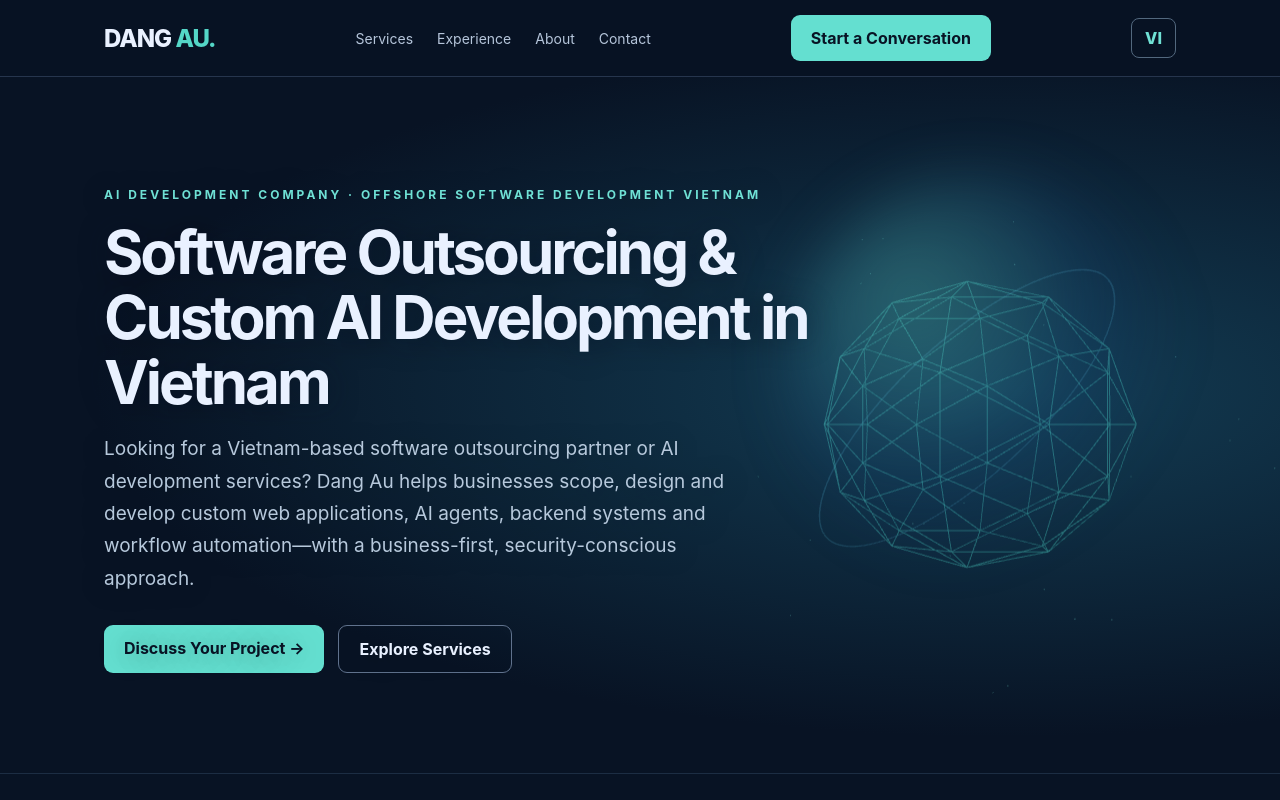
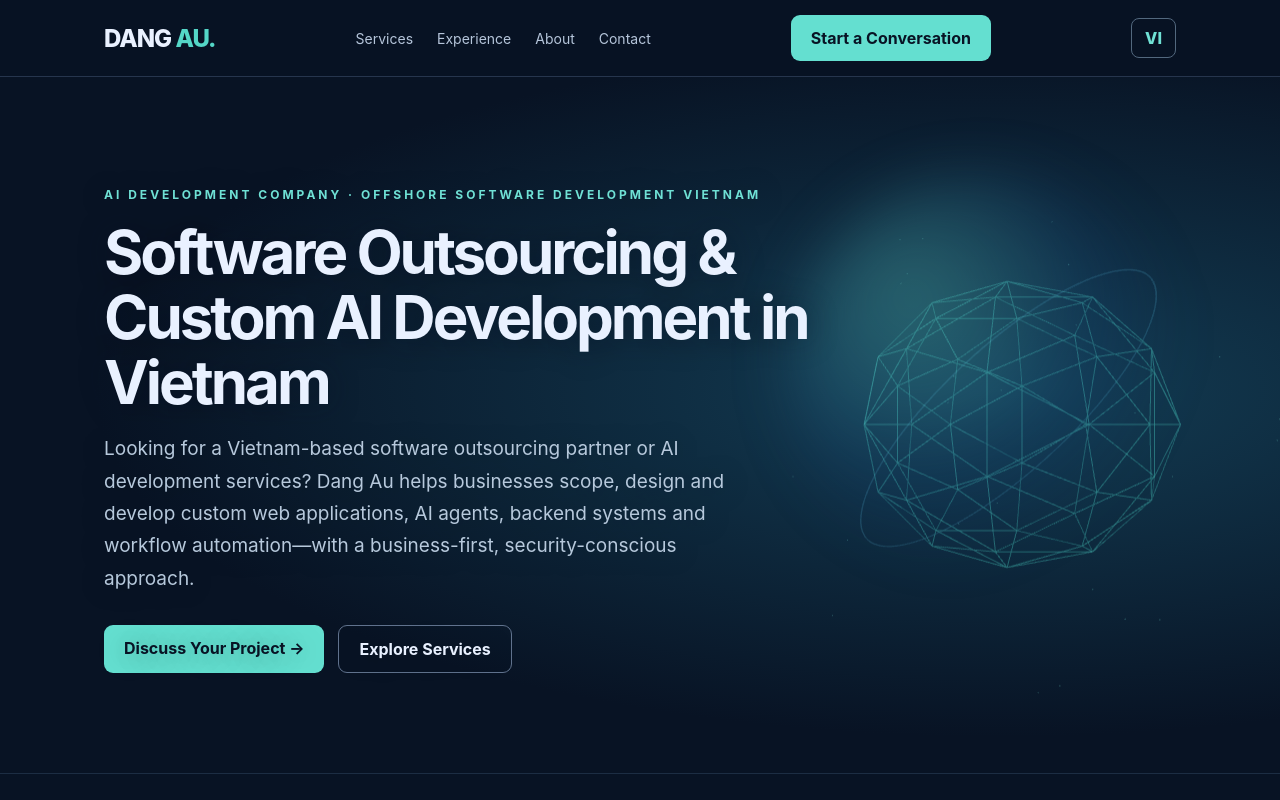
Before and after one commit to ydangishere/dangau, a plain HTML site: page index.html in a window 1280 px wide. Shown: the top 800 px of the page. Drawn offline with nearby package versions, Linux system fonts and the light colour scheme.

Commit message:
Move hero globe another 40px to the right

```diff
--- a/index.html
+++ b/index.html
@@ -71,7 +71,7 @@ if(!reduced){
  const ring=new THREE.Mesh(new THREE.TorusGeometry(2.95,.013,3,150),new THREE.MeshBasicMaterial({color:0x67d6fa,transparent:true,opacity:.20}));ring.rotation.x=.85;ring.rotation.y=.5;group.add(ring);
  const points=[];for(let i=0;i<30;i++){const theta=Math.random()*Math.PI*2,phi=Math.acos(2*Math.random()-1),radius=2.5+Math.random()*2.3;points.push(radius*Math.sin(phi)*Math.cos(theta),radius*Math.sin(phi)*Math.sin(theta),radius*Math.cos(phi));}
  const particles=new THREE.BufferGeometry();particles.setAttribute('position',new THREE.Float32BufferAttribute(points,3));const dots=new THREE.Points(particles,new THREE.PointsMaterial({color:0x82f4e4,size:.025,transparent:true,opacity:.35}));group.add(dots);
- const resize=()=>{const r=hero.getBoundingClientRect();renderer.setSize(r.width,r.height,false);camera.aspect=r.width/r.height;camera.updateProjectionMatrix();const worldUnitsPerPixel=(2*camera.position.z*Math.tan(THREE.MathUtils.degToRad(camera.fov/2)))/r.height;group.position.x=(r.width<700?1.35:2.5)+110*worldUnitsPerPixel;};resize();window.addEventListener('resize',resize,{passive:true});
+ const resize=()=>{const r=hero.getBoundingClientRect();renderer.setSize(r.width,r.height,false);camera.aspect=r.width/r.height;camera.updateProjectionMatrix();const worldUnitsPerPixel=(2*camera.position.z*Math.tan(THREE.MathUtils.degToRad(camera.fov/2)))/r.height;group.position.x=(r.width<700?1.35:2.5)+150*worldUnitsPerPixel;};resize();window.addEventListener('resize',resize,{passive:true});
  let active=true;const vis=new IntersectionObserver(entries=>active=entries[0].isIntersecting,{threshold:0});vis.observe(hero);
  const clock=new THREE.Clock();const animate=()=>{requestAnimationFrame(animate);if(!active||document.hidden)return;const t=clock.getElapsedTime();mesh.rotation.y=t*.09;mesh.rotation.x=t*.035;ring.rotation.z=t*.065;dots.rotation.y=-t*.025;renderer.render(scene,camera)};animate();
  }catch(err){console.info('3D enhancement unavailable; using CSS background.',err)}
```
